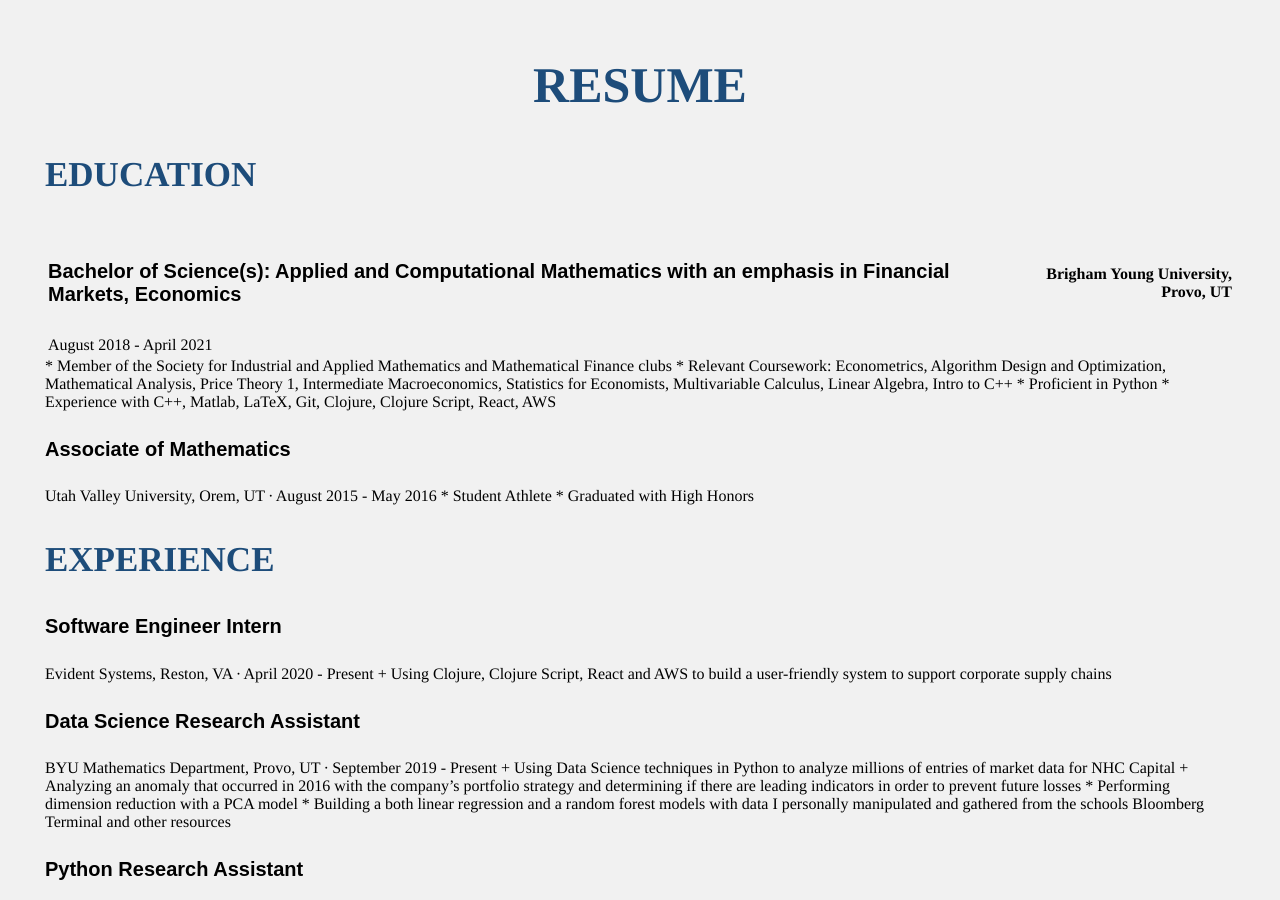
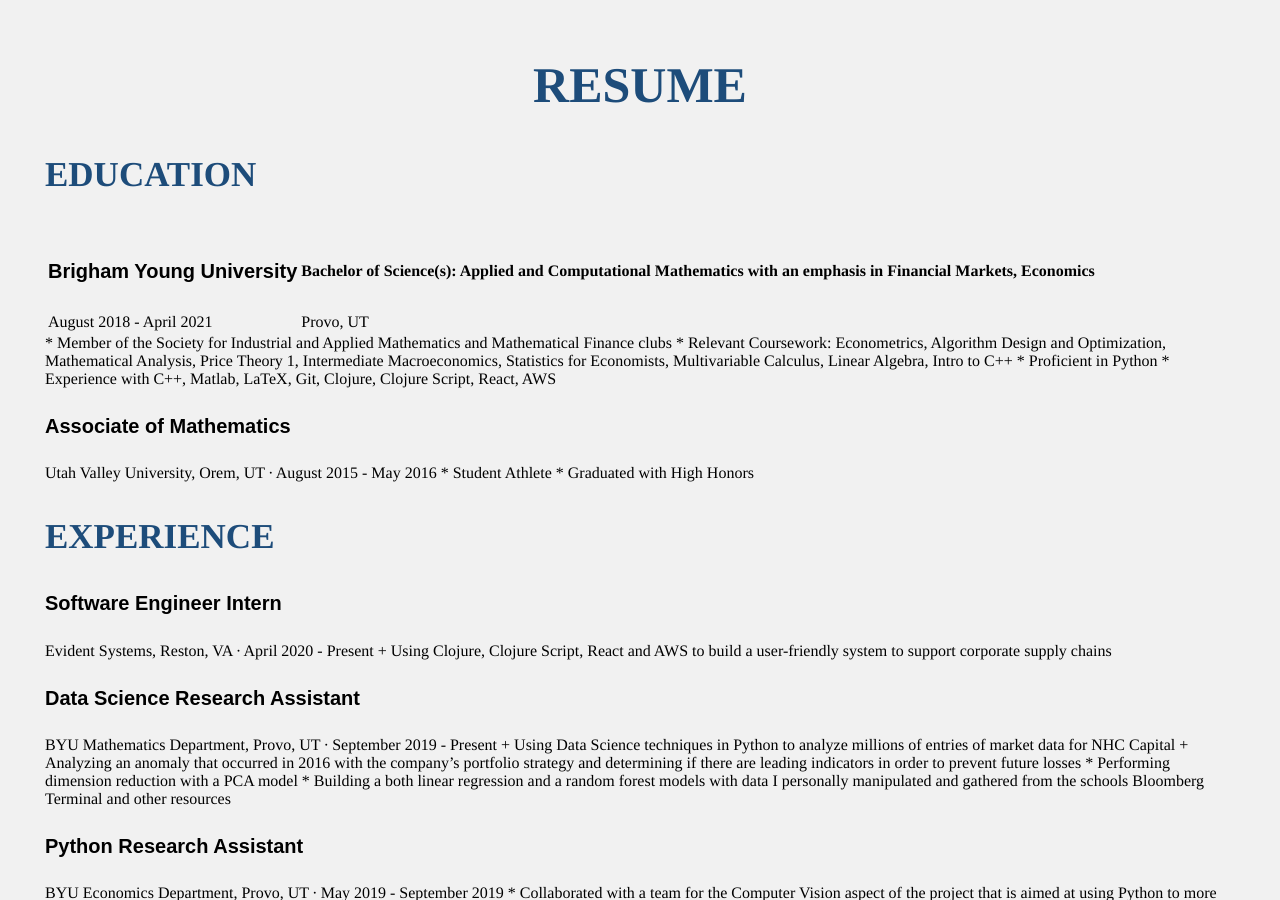
Before and after one commit to layniecalderwood/coryrhunter.com, a Jekyll site: the page built from index.md, in a window 1280 px wide and 900 px high, scrolled down 731 px. Built offline with Jekyll 4.4.1, drawn with Linux system fonts in a browser that asks for light colours; our own code applies the rules of GitHub Pages for plain Markdown files; part of the change alters nothing that is shown.

Commit message:
changing it up

```diff
--- a/_layouts/default.html
+++ b/_layouts/default.html
@@ -300,11 +300,12 @@ article {
 
   <table>
   <tr>
-    <th><h4>Bachelor of Science(s): Applied and Computational Mathematics with an emphasis in Financial Markets, Economics</h4></th>
-    <th><strong>Brigham Young University, Provo, UT</strong></th>
+    <th><h4>Brigham Young University</h4></th>
+    <th><strong>Bachelor of Science(s): Applied and Computational Mathematics with an emphasis in Financial Markets, Economics</strong></th>
   </tr>
   <tr>
     <td>August 2018 - April 2021</td>
+    <td>Provo, UT</td>
   </tr>
 </table>
 
```
